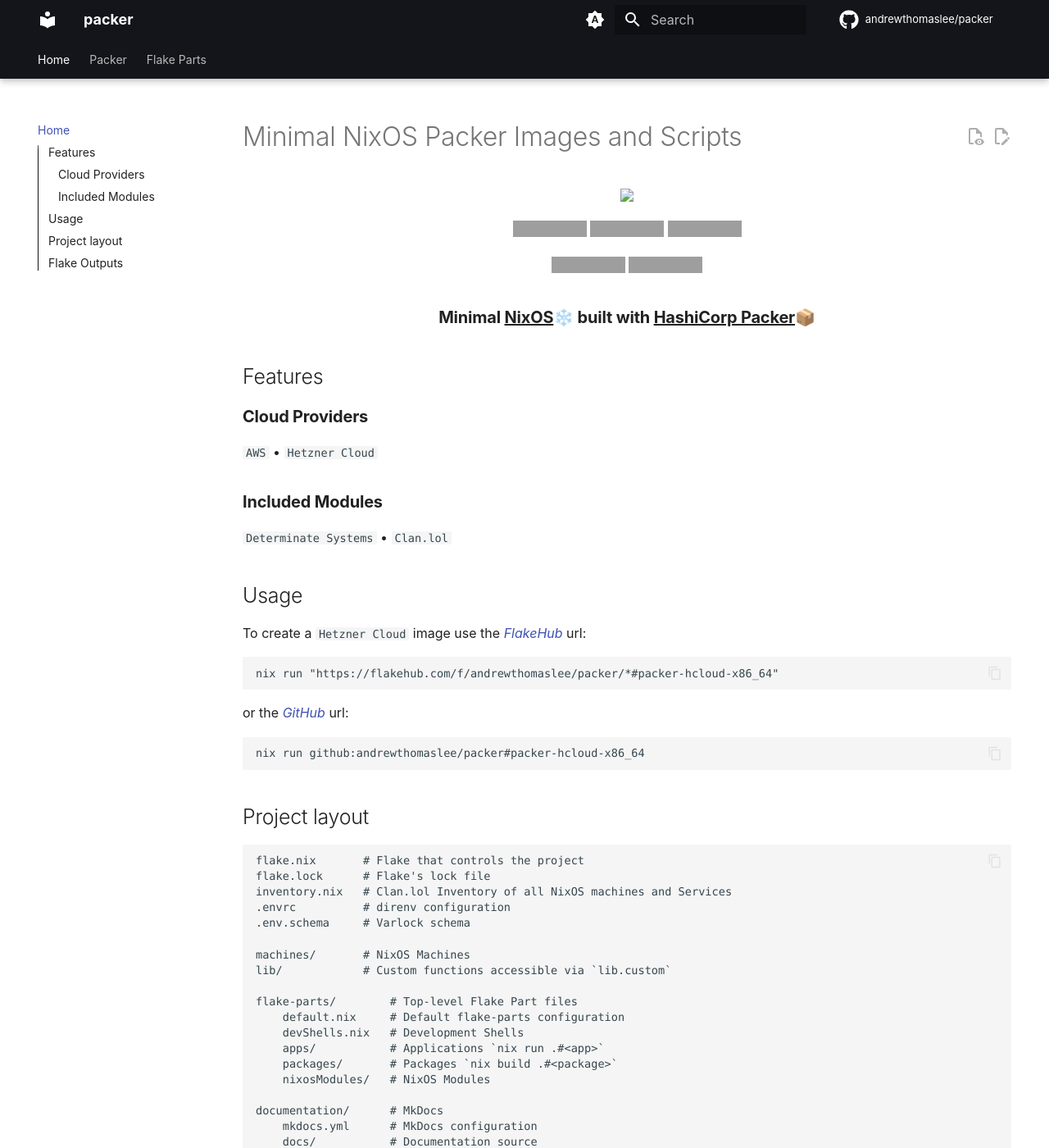
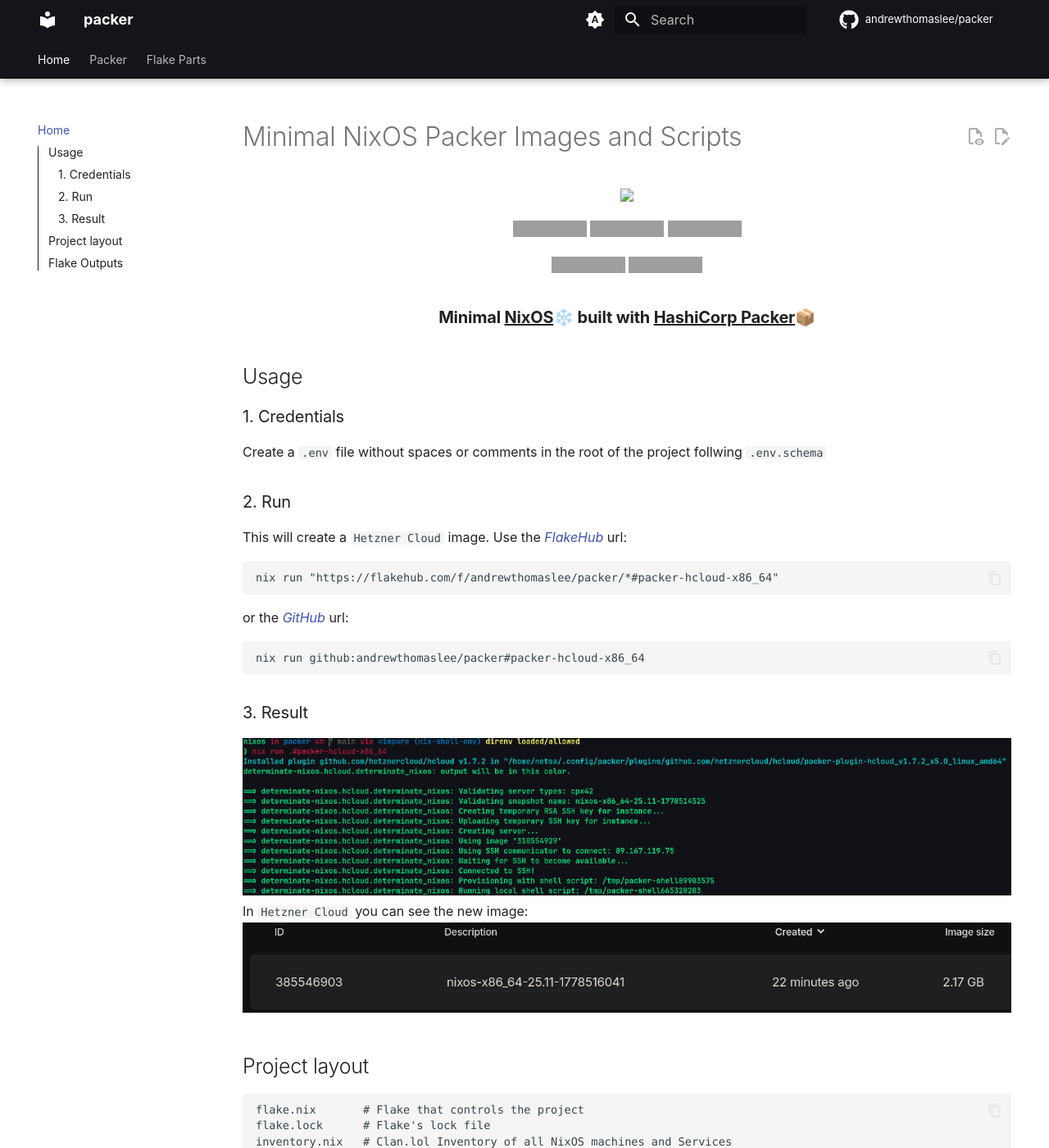
Before and after one commit to andrewthomaslee/packer, an MkDocs documentation site: the page built from documentation/docs/index.md, in a window 1280 px wide and 1400 px high. Shown: the whole window at 82% size. Built offline with MkDocs 1.6.1 and Material for MkDocs 9.7.7, drawn with Linux system fonts in a browser that asks for light colours; comment, search, counter and statistics services are not loaded; grey boxes are pictures that could not be loaded.

Commit message:
better docs

````diff
--- a/documentation/docs/index.md
+++ b/documentation/docs/index.md
@@ -21,23 +21,13 @@
 </h3>
 
 
+## Usage
+### 1. Credentials
+Create a `.env` file without spaces or comments in the root of the project follwing `.env.schema`
 
-
-## Features
-
-### **Cloud Providers**
-
-`AWS` • `Hetzner Cloud`
-
-### **Included Modules**
-
-`Determinate Systems` • `Clan.lol`
-
-
-
-## Usage
-
-To create a `Hetzner Cloud` image use the [*FlakeHub*](https://flakehub.com/flake/andrewthomaslee/packer?view=usage) url:
+### 2. Run
+This will create a `Hetzner Cloud` image.
+Use the [*FlakeHub*](https://flakehub.com/flake/andrewthomaslee/packer?view=usage) url:
 ```console
 nix run "https://flakehub.com/f/andrewthomaslee/packer/*#packer-hcloud-x86_64"
 ```
@@ -45,6 +35,10 @@ or the [*GitHub*](https://github.com/andrewthomaslee/packer/releases) url:
 ```console
 nix run github:andrewthomaslee/packer#packer-hcloud-x86_64
 ```
+### 3. Result
+![packer-run](assets/packer-run.png)
+In `Hetzner Cloud` you can see the new image:
+![packer-result](assets/packer-result.png)
 
 
 ## Project layout
````
Also changed, not shown: README.md, documentation/docs/assets/packer-result.png (added), documentation/docs/assets/packer-run.png (added).
